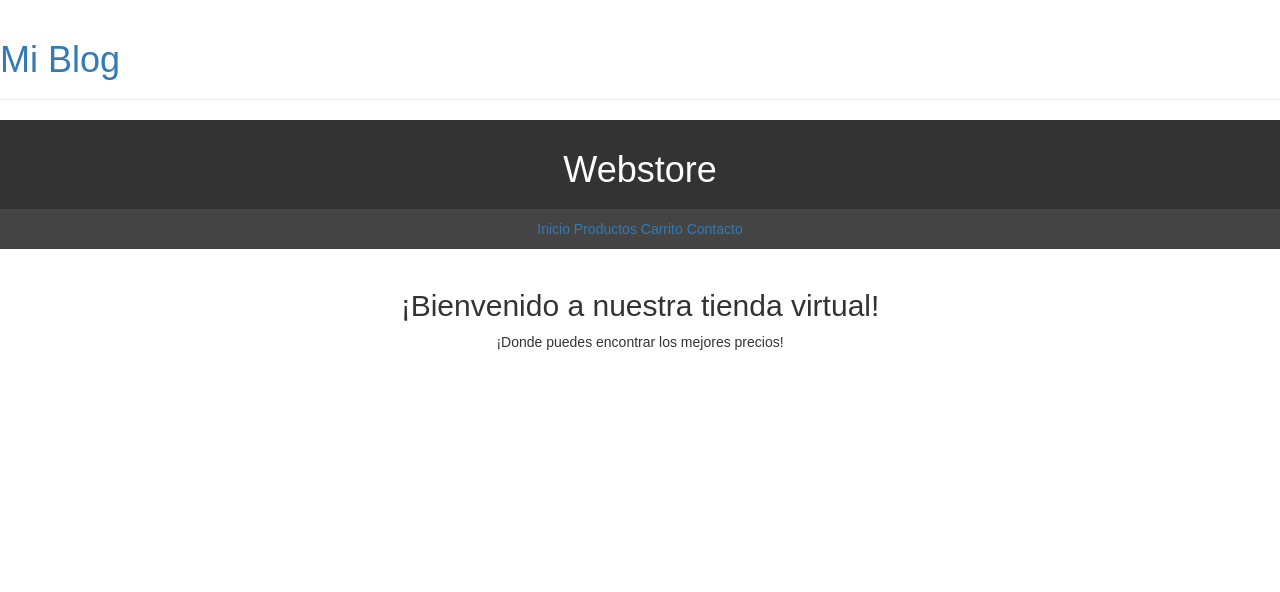
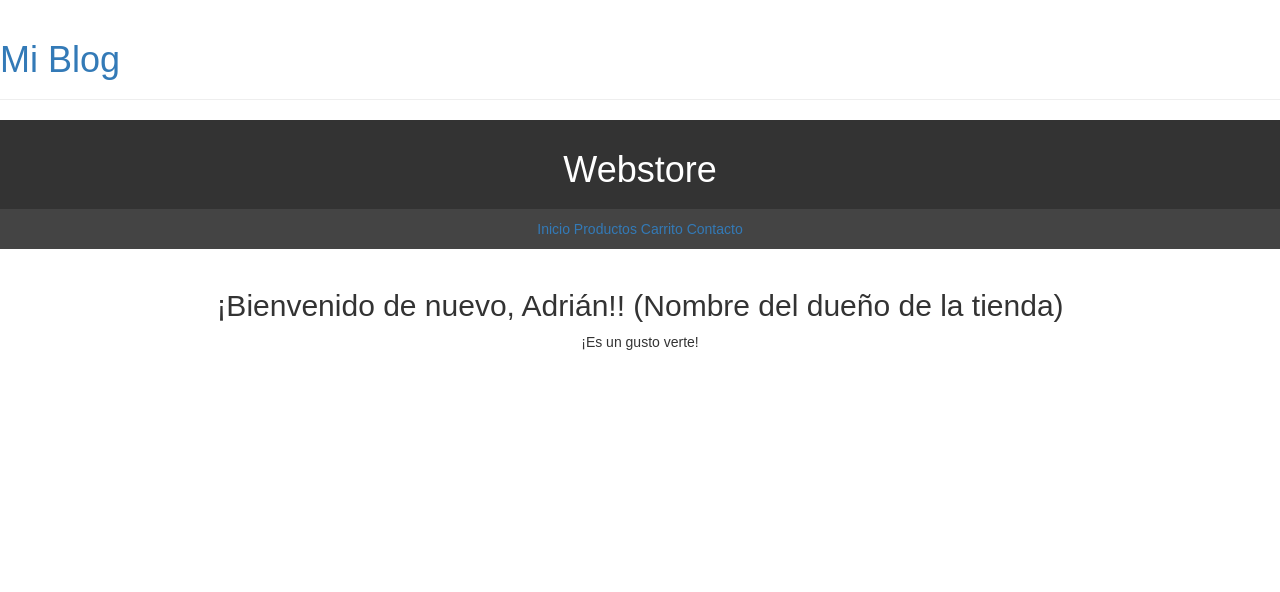
Before and after one commit to WilliamIsaiasRoque/ProyectoFinal-Pweb2, a Django app: page / in a window 1280 px wide. Shown: the top 592 px of the page. Run offline with Django 4.2, Linux system fonts and the light colour scheme; some libraries are stand-ins or nearby versions.

Commit message:
Cambiando texto index

```diff
--- a/webstore/products/templates/index.html
+++ b/webstore/products/templates/index.html
@@ -30,8 +30,8 @@
     </nav>
 
     <section>
-        <h2>¡Bienvenido a nuestra tienda virtual!</h2>
-        <p>¡Donde puedes encontrar los mejores precios!</p>
+        <h2>¡Bienvenido de nuevo, Adrián!! (Nombre del dueño de la tienda)</h2>
+        <p>¡Es un gusto verte!</p>
     </section>
     <div class="content container">
         <div class="row">
```
